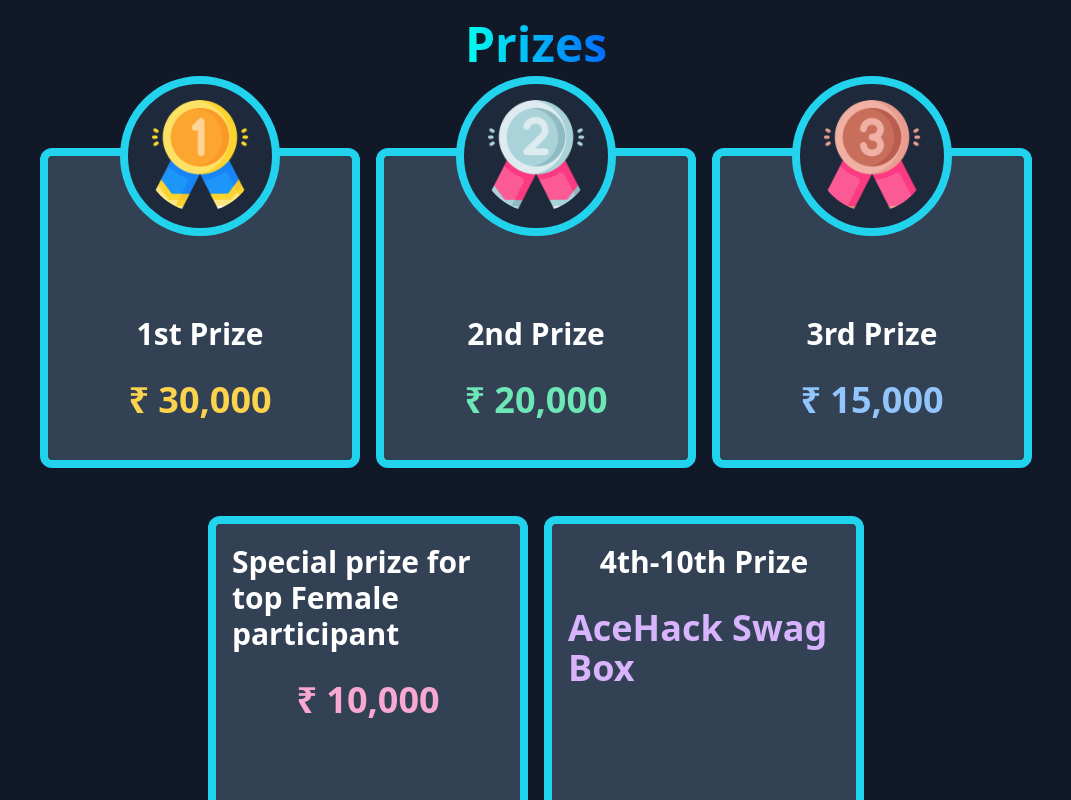
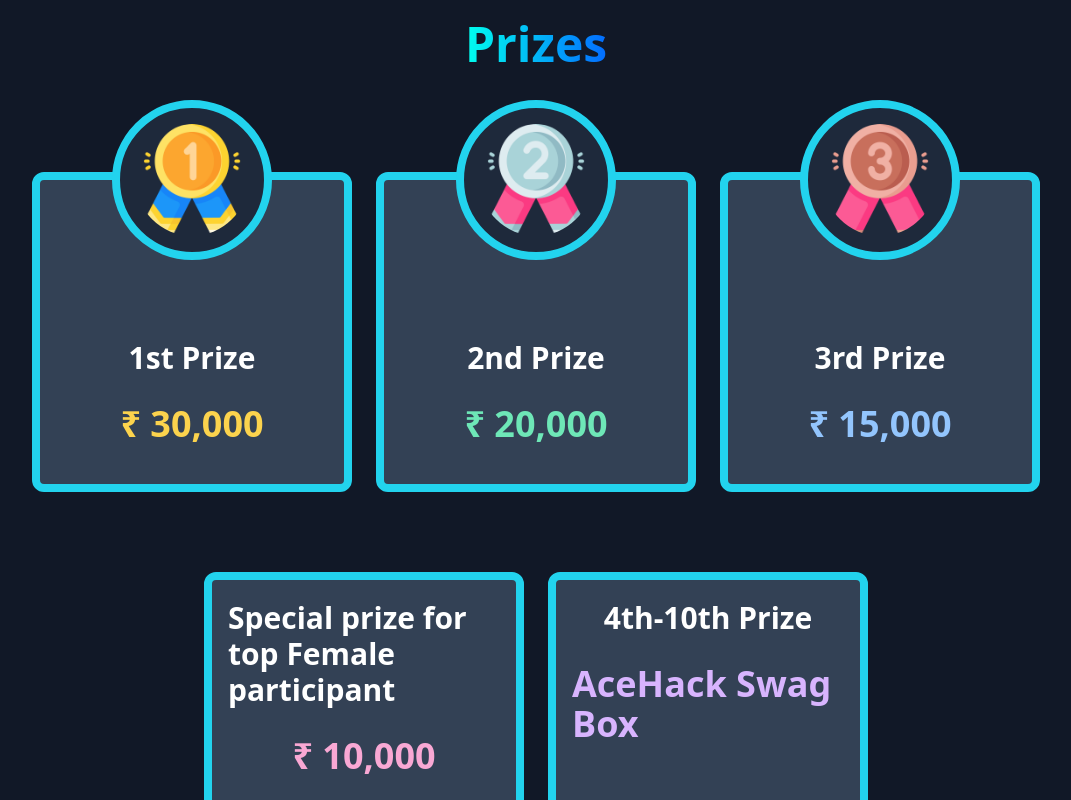
Before and after one commit to kshitijv256/aceHack2.0, a React (Vite) app: page / in a window 1280 px wide. Shown: the part 5040-5840 px from the top of the page, without its empty margins (104-1175 px from the left). Built offline with nearby package versions, Linux system fonts and the light colour scheme.

Commit message:
slight change in prize layout

```diff
--- a/src/components/PrizeItem.jsx
+++ b/src/components/PrizeItem.jsx
@@ -2,7 +2,7 @@
 
 const PrizeItem = (props) => {
     return (
-        <div className={`flex flex-col ${props.space} bg-slate-700 my-4 border-8 border-cyan-400 rounded-xl w-80 h-80 items-center relative`}>
+        <div className={`flex flex-col ${props.space} bg-slate-700 my-4 border-8 border-cyan-400 rounded-xl w-80 h-80 items-center relative mt-10`}>
               {props.image}
               <h2 className="text-3xl font-bold px-4 py-5">
               {props.title}
--- a/src/pages/Prizes.jsx
+++ b/src/pages/Prizes.jsx
@@ -14,7 +14,7 @@
         <div className="flex flex-row justify-center mb-6">
           <h1 className="grad-text text-5xl font-bold">Prizes</h1>
         </div>
-        <div className="flex flex-row flex-wrap mx-4 md:mx-10 gap-4 justify-center mt-10">
+        <div className="flex flex-row flex-wrap mx-4 md:mx-10 gap-6 justify-center mt-10">
           <PrizeItem
             title="1st Prize"
             prize="₹ 30,000"
```
